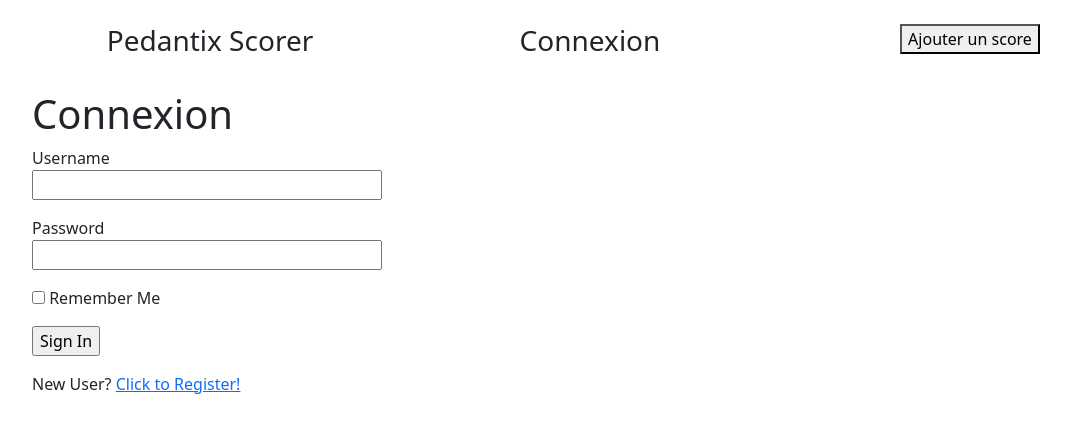
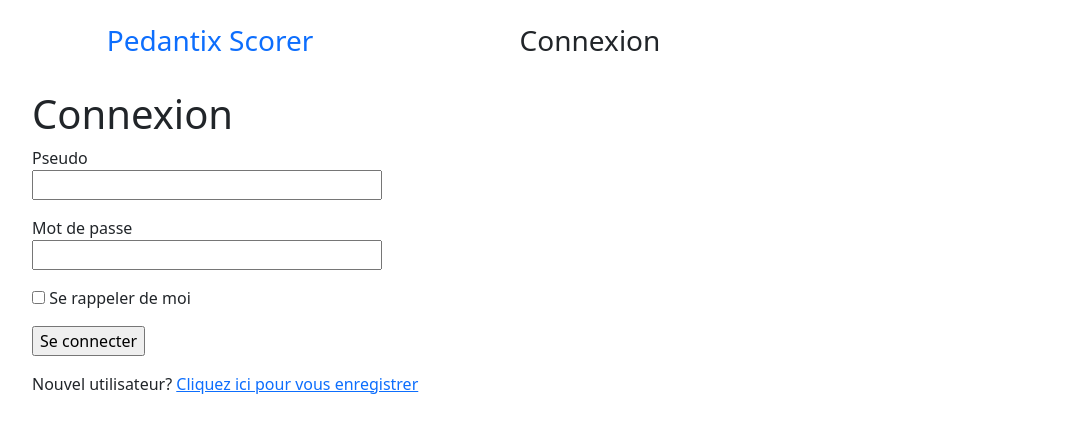
Before and after one commit to tanguymauve/Pedantix_Scorer, a Flask app: page /login in a window 1280 px wide. Shown: the top 433 px of the page, without its empty margins (50-1121 px from the left). Run offline with Flask 3, Linux system fonts and the light colour scheme.

Commit message:
Corrected the language in full French. Added a Score form in score.html, added a ScoreForm in forms.py, added the correct db entry in routes.py

```diff
--- a/app/forms.py
+++ b/app/forms.py
@@ -1,28 +1,32 @@
 from flask_wtf import FlaskForm
-from wtforms import StringField, PasswordField, BooleanField, SubmitField
+from wtforms import StringField, PasswordField, BooleanField, SubmitField, IntegerField
 from wtforms.validators import ValidationError, DataRequired, Email, EqualTo
 from app.models import User
 
 class LoginForm(FlaskForm):
-    username = StringField('Username', validators=[DataRequired()])
-    password = PasswordField('Password', validators=[DataRequired()])
-    remember_me = BooleanField('Remember Me')
-    submit = SubmitField('Sign In')
+    username = StringField('Pseudo', validators=[DataRequired()])
+    password = PasswordField('Mot de passe', validators=[DataRequired()])
+    remember_me = BooleanField('Se rappeler de moi')
+    submit = SubmitField('Se connecter')
 
 class RegistrationForm(FlaskForm):
-    username = StringField('Username', validators=[DataRequired()])
+    username = StringField('Pseudo', validators=[DataRequired()])
     email = StringField('Email', validators=[DataRequired(), Email()])
-    password = PasswordField('Password', validators=[DataRequired()])
+    password = PasswordField('Mot de passe', validators=[DataRequired()])
     password2 = PasswordField(
-        'Repeat Password', validators=[DataRequired(), EqualTo('password')])
-    submit = SubmitField('Register')
+        'Répéter mot de passe', validators=[DataRequired(), EqualTo('password')])
+    submit = SubmitField('S\'enregistrer')
 
     def validate_username(self, username):
         user = User.query.filter_by(username=username.data).first()
         if user is not None:
-            raise ValidationError('Please use a different username.')
+            raise ValidationError('Ce pseudo est déja utilisé.')
 
     def validate_email(self, email):
         user = User.query.filter_by(email=email.data).first()
         if user is not None:
-            raise ValidationError('Please use a different email address.')
+            raise ValidationError('Ce mail est déja utilisé.')
+
+class ScoreForm(FlaskForm):
+    score = IntegerField('Score', validators=[DataRequired()])
+    submit = SubmitField('Ajouter le score')
--- a/app/routes.py
+++ b/app/routes.py
@@ -23,14 +23,14 @@ def login():
     if form.validate_on_submit():
         user = User.query.filter_by(username=form.username.data).first()
         if user is None or not user.check_password(form.password.data):
-            flash('Invalid username or password')
+            flash('Pseudo ou email invalide')
             return redirect(url_for('login'))
         login_user(user, remember=form.remember_me.data)
         next_page = request.args.get('next')
         if not next_page or url_parse(next_page).netloc != '':
             next_page = url_for('index')
         return redirect(next_page)
-    return render_template('login.html', title='Sign In', form=form)
+    return render_template('login.html', title='Se connecter', form=form)
 
 @app.route('/logout')
 def logout():
@@ -47,6 +47,6 @@ def register():
         user.set_password(form.password.data)
         db.session.add(user)
         db.session.commit()
-        flash('Congratulations, you are now a registered user!')
+        flash('Vous êtes maintenant enregistré')
         return redirect(url_for('login'))
-    return render_template('register.html', title='Register', form=form)
+    return render_template('register.html', title='Enregistrer', form=form)
--- a/app/templates/login.html
+++ b/app/templates/login.html
@@ -10,13 +10,12 @@
     <header class="container text-center py-4">
         <div class="row">
             <div class="col justify-content-start">
-                <h3>Pedantix Scorer</h3>
+                <h3><a href="{{ url_for('index') }}" class="text-decoration-none">Pedantix Scorer</a></h3>
             </div>
             <div class="col">
                 <h3>Connexion</h3>
             </div>
             <div class="col">
-                <button>Ajouter un score</button>
             </div>
         </div>
     </header>
@@ -42,7 +41,7 @@
                     </p>
                     <p>{{ form.remember_me() }} {{ form.remember_me.label }}</p>
                     <p>{{ form.submit() }}</p>
-                    <p>New User? <a href="{{ url_for('register') }}">Click to Register!</a></p>
+                    <p>Nouvel utilisateur? <a href="{{ url_for('register') }}">Cliquez ici pour vous enregistrer</a></p>
                 </form>
             </div>
         </div>
--- a/app/templates/register.html
+++ b/app/templates/register.html
@@ -10,7 +10,7 @@
     <header class="container text-center py-4">
         <div class="row">
             <div class="col justify-content-start">
-                <h3>Pedantix Scorer</h3>
+                <h3><a href="{{ url_for('index') }}" class="text-decoration-none">Pedantix Scorer</a></h3>
             </div>
             <div class="col">
                 <h3>Inscription</h3>
@@ -35,7 +35,7 @@
                     </p>
                     <p>
                         {{ form.email.label }}<br>
-                        {{ form.email(size=64) }}<br>
+                        {{ form.email(size=32) }}<br>
                         {% for error in form.email.errors %}
                         <span style="color: red;">[{{ error }}]</span>
                         {% endfor %}
--- a/info/à faire.txt
+++ b/info/à faire.txt
@@ -12,4 +12,4 @@ to setup a db in the python script:
 Une fois que le setup de la sb des scores est fait, il faut mettre l'argument
  dans routes.py ("index.html", title='Home Page', posts=posts) en remplacant par score = score ou je ne sais quoi
 
-Mettre tout en français.
+Changer SECRET_KEY dans config.py
```
Also changed, not shown: app/models.py (+4 -4 lines), app/templates/index.html (+13 -8 lines), app/templates/scorer.html (+15 -4 lines), app.db.
